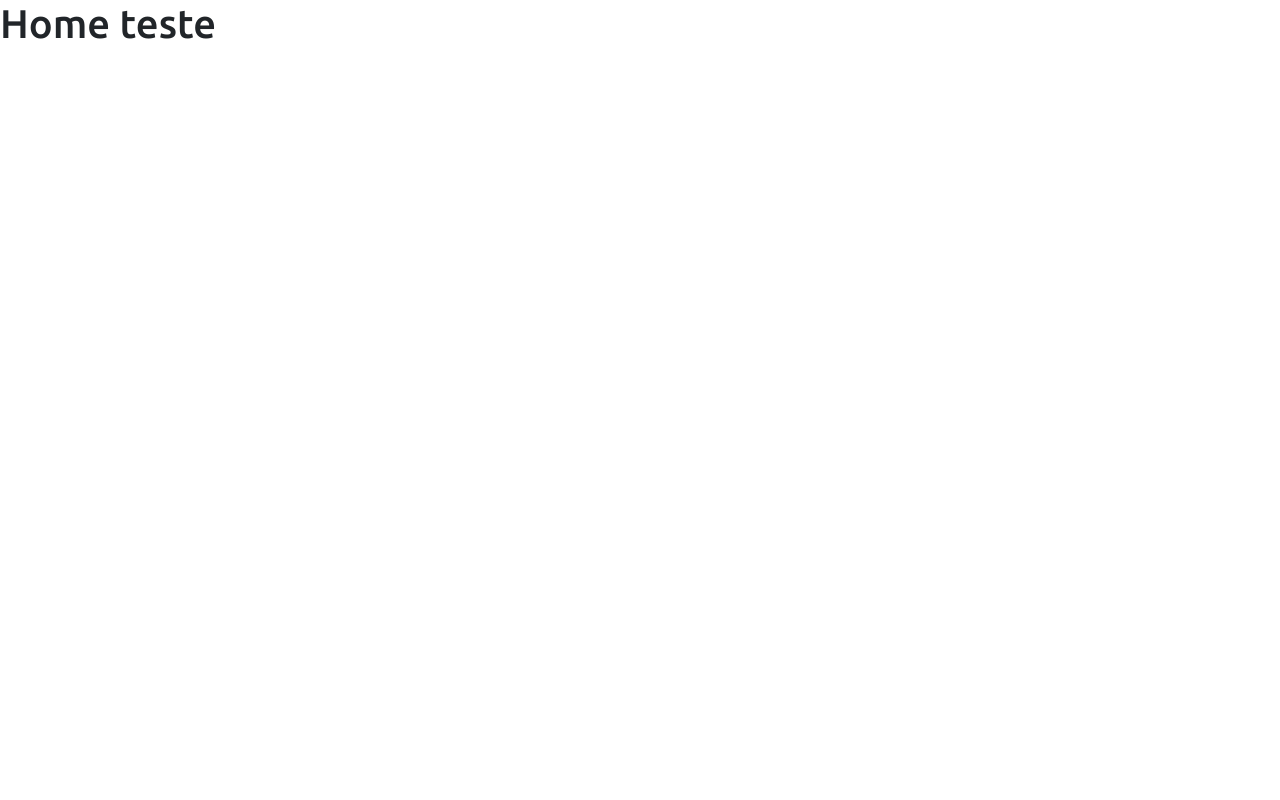
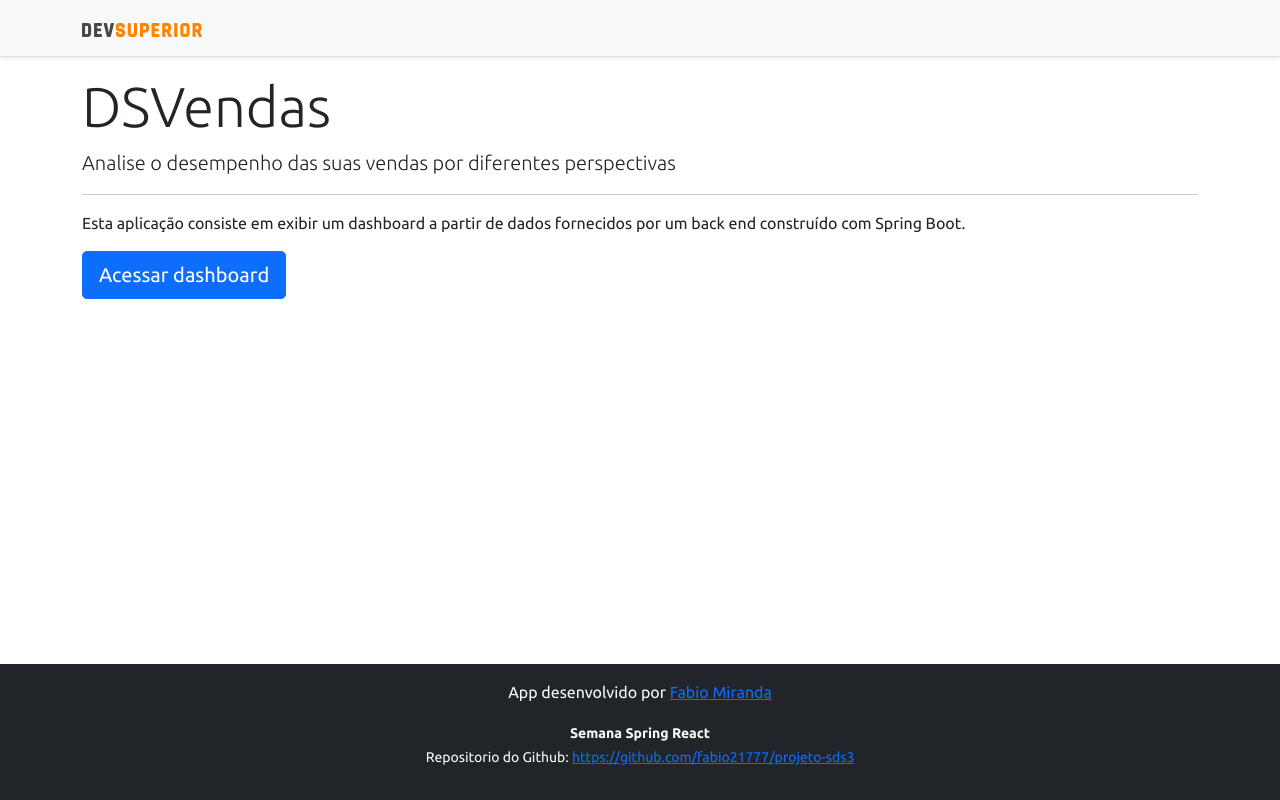
Before and after one commit to fabio21777/projeto-sds3, a React (Create React App) app in the folder frontend/: page / in a window 1280 px wide. Built offline with nearby package versions, Linux system fonts and the light colour scheme.

Commit message:
adiconando navegação entre as pagina com link

```diff
--- a/frontend/src/components/NavBar/index.tsx
+++ b/frontend/src/components/NavBar/index.tsx
@@ -1,10 +1,13 @@
 import ImgDsDark from 'assets/img/ds-dark.svg'
+import { Link } from 'react-router-dom';
 function NavBar() {
     return (
         <div className="d-flex flex-column flex-md-row align-items-center p-3 px-md-4 mb-3 bg-light border-bottom shadow-sm">
             <div className="container">
                 <nav className="my-2 my-md-0 mr-md-3">
-                    <img src={ImgDsDark} alt="DevSuperior" width="120" />
+                    <Link to="/">
+                        <img src={ImgDsDark} alt="DevSuperior" width="120" />
+                    </Link>
                 </nav>
             </div>
         </div>
--- a/frontend/src/pages/Home/index.tsx
+++ b/frontend/src/pages/Home/index.tsx
@@ -1,8 +1,25 @@
+import Footer from "components/Footer";
+import NavBar from "components/NavBar";
+import { Link } from "react-router-dom";
+
 function Home() {
+
     return (
-       <div>
-           <h1>Home teste</h1>
-       </div>
+        <>
+        <NavBar/>
+        <div className="container">
+            <div className="jumbotron">
+                <h1 className="display-4">DSVendas</h1>
+                <p className="lead">Analise o desempenho das suas vendas por diferentes perspectivas</p>
+                <hr/>
+                <p>Esta aplicação consiste em exibir um dashboard a partir de dados fornecidos por um back end construído com Spring Boot.</p>
+                <Link className="btn btn-primary btn-lg" to="/dashboard">
+                        Acessar dashboard
+                </Link>
+            </div>
+         </div>
+         <Footer/>
+        </>
     );
 }
 
```
